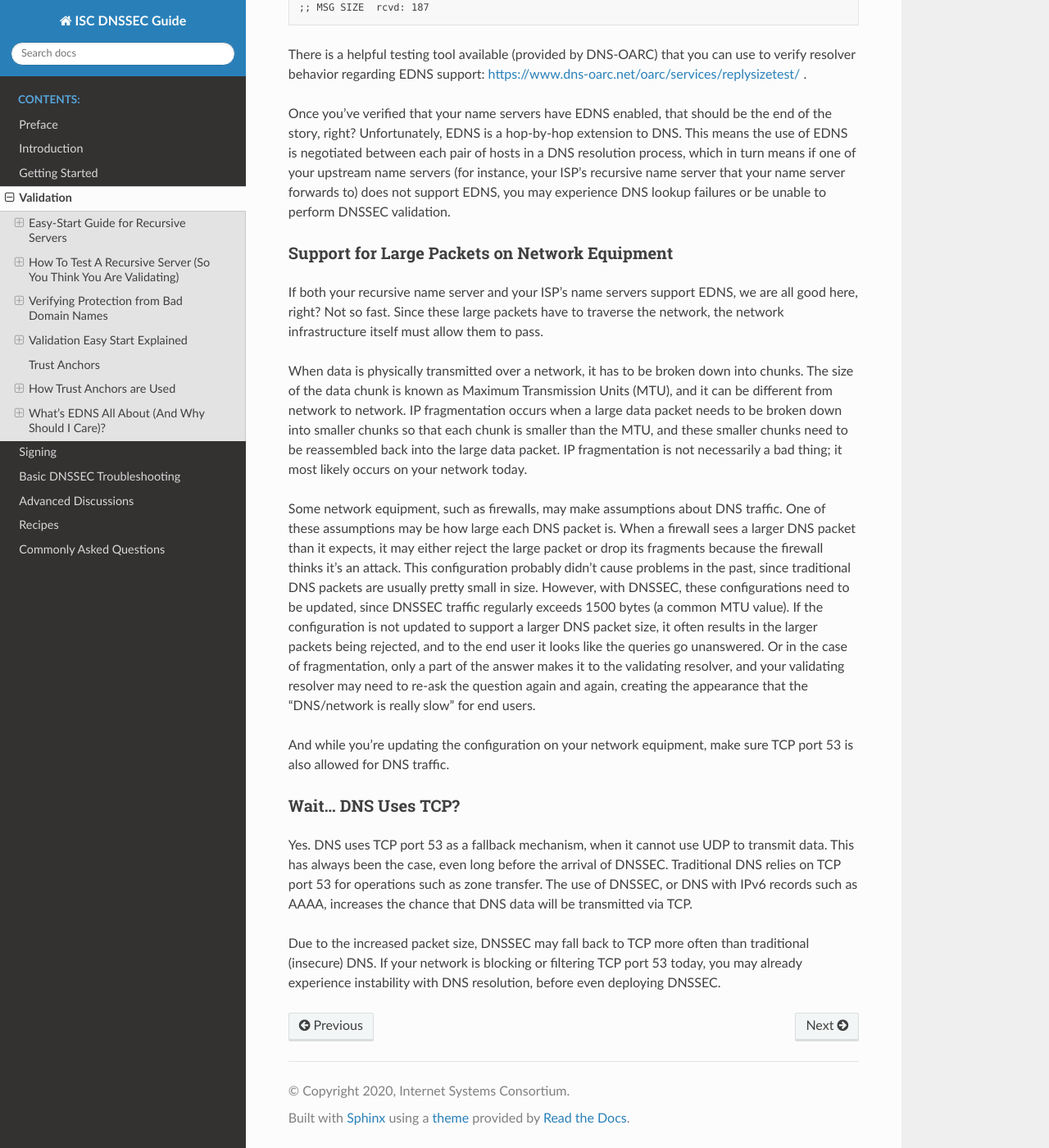
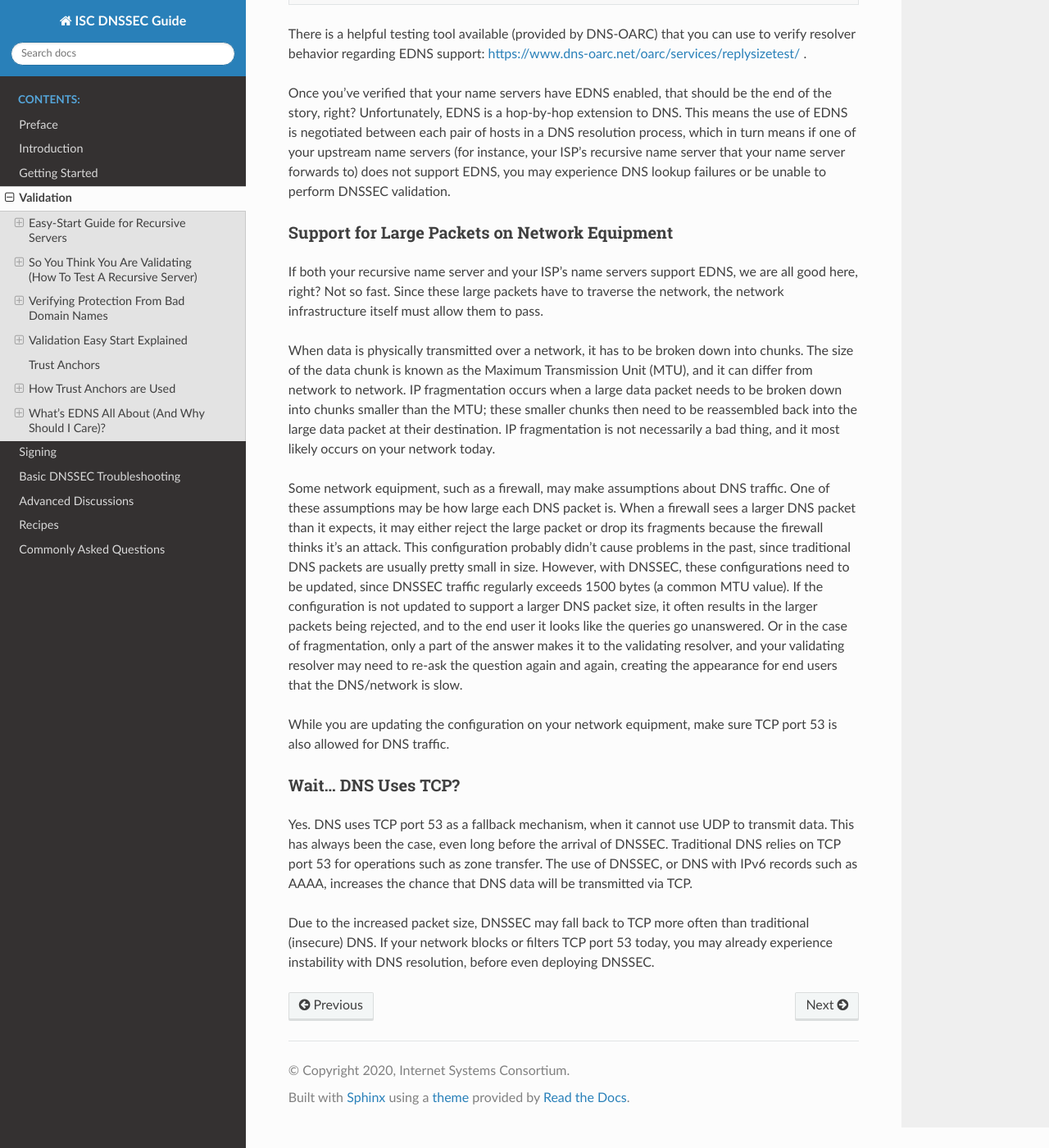
Before and after one commit to isc-projects/isc-dnssec-guide, a Sphinx documentation site: the page built from doc/validation.rst, in a window 1280 px wide and 1400 px high, scrolled down 13302 px. Shown: the whole window at 82% size. Built offline with Sphinx 7.4.7 and the Read the Docs theme 2.0.0, drawn with Linux system fonts in a browser that asks for light colours; some of the changed text lies outside the part shown.

Commit message:
Content and formatting edits

```diff
--- a/doc/validation.rst
+++ b/doc/validation.rst
@@ -54,9 +53,9 @@
 ~~~~~~~~~~~~~~~~~~~~~~~~~~~~~~~~~~~~~
 
 Once DNSSEC validation is enabled, any DNS response that does not pass
-the validation checks results in the domain name not getting
-resolved (often a SERVFAIL status seen by the client). If everything has
-been configured properly, this is good; it means that an end user has
+the validation checks results in a failure to resolve the domain name
+(often a SERVFAIL status seen by the client). If everything has
+been configured properly, this is the correct result; it means that an end user has
 been protected against a malicious attack.
 
 However, if there is a DNSSEC configuration issue (sometimes outside of
@@ -81,13 +80,13 @@
 
 .. _how_to_test_recursive_server:
 
-How To Test A Recursive Server (So You Think You Are Validating)
+So You Think You Are Validating (How To Test A Recursive Server)
 ----------------------------------------------------------------
 
-Okay, so now that you have reconfigured your recursive server and
+Now that you have reconfigured your recursive server and
 restarted it, how do you know that your recursive name server is
 actually verifying each DNS query? There are several ways to check, and
-we've listed a couple of suggestions below.
+we've listed a few of them below.
 
 .. _using_web_based_tests_to_verify:
 
@@ -96,21 +95,21 @@
 
 For most people, the simplest way to check if a recursive name server
 is indeed validating DNS queries is to use one of the many web-based
-tools.
+tools available via a simple online search.
 
 Configure your client computer to use the newly reconfigured recursive
-server for DNS resolution; then you can use any one of these
+server for DNS resolution; then use any one of these
 web-based tests to confirm that it is in fact validating DNS
 responses.
 
 .. _using_dig_to_verify:
 
-Using `dig` to Verify
-~~~~~~~~~~~~~~~~~~~~~
+Using ``dig`` to Verify
+~~~~~~~~~~~~~~~~~~~~~~~
 
 Web-based DNSSEC-verification tools often employ JavaScript. If you don't trust the
 JavaScript magic that the web-based tools rely on, you can take matters
-into your own hands and use a command line DNS tool to check your
+into your own hands and use a command-line DNS tool to check your
 validating resolver yourself.
 
 While ``nslookup`` is popular, partly because it comes pre-installed on
@@ -163,7 +162,7 @@
 
 The important detail in this output is the presence of the ``ad`` flag
 in the header. This signifies that BIND has retrieved all related DNSSEC
-information related to the target of the query (ftp.isc.org) and that
+information related to the target of the query (``ftp.isc.org``) and that
 the answer received has passed the validation process described in
 :ref:`how_are_answers_verified`. We can have confidence in the
 authenticity and integrity of the answer, that ``ftp.isc.org`` really
@@ -227,7 +226,7 @@
 
 .. _verifying_protection_from_bad_domains:
 
-Verifying Protection from Bad Domain Names
+Verifying Protection From Bad Domain Names
 ------------------------------------------
 
 It is also important to make sure that DNSSEC is protecting your network from
@@ -359,8 +358,8 @@
 
 .. _dnssec_validation_explained:
 
-`dnssec-validation`
-~~~~~~~~~~~~~~~~~~~
+``dnssec-validation``
+~~~~~~~~~~~~~~~~~~~~~
 
 ::
 
@@ -404,13 +403,13 @@
 How Does DNSSEC Change DNS Lookup (Revisited)?
 ~~~~~~~~~~~~~~~~~~~~~~~~~~~~~~~~~~~~~~~~~~~~~~
 
-So by now you've enabled validation on your recursive name server, and
+Now you've enabled validation on your recursive name server and
 verified that it works. What exactly changed? In
-:ref:`how_does_dnssec_change_dns_lookup` we looked at the very
-high-level, simplified 12 steps of DNSSEC validation process. Let's revisit
+:ref:`how_does_dnssec_change_dns_lookup` we looked at a very
+high-level, simplified version of the 12 steps of the DNSSEC validation process. Let's revisit
 that process now and see what your validating resolver is doing in more
 detail. Again, as an example we are looking up the A record for the
-domain name ``www.isc.org`` (:ref:`dnssec_12_steps`):
+domain name ``www.isc.org`` (see :ref:`dnssec_12_steps`):
 
 1.  The validating resolver queries the ``isc.org`` name servers for the
     A record of ``www.isc.org``. This query has the ``DNSSEC
@@ -455,9 +454,9 @@
 configured keys, or trust anchors, in :ref:`trust_anchors`.
 
 With DNSSEC, every response includes not just the
-answer, but a digital signature (RRSIG) as well. This is so the
-validating resolver can verify the answer received, and that's what we
-will look at in the next section, :ref:`how_are_answers_verified`.
+answer, but a digital signature (RRSIG) as well, so the
+validating resolver can verify the answer received. That is what we
+look at in the next section, :ref:`how_are_answers_verified`.
 
 .. _how_are_answers_verified:
 
@@ -580,7 +578,7 @@
 also known as a trust key, trust point, or secure entry point.
 
 The 12-step lookup process describes the DNSSEC lookup in the ideal
-world where every single domain name is signed and properly delegated,
+world, where every single domain name is signed and properly delegated,
 and where each validating resolver only needs to have one trust anchor - that
 is, the root's public key. But there is no restriction that the
 validating resolver must only have one trust anchor. In fact, in the
@@ -620,7 +618,7 @@
 DS record for ``.gov``, or ask the root name servers for their DNSKEY.
 
 In fact, whenever the validating resolver receives a DNSKEY, it checks
-to see if this is a configured trusted key, to decide whether it
+to see if this is a configured trusted key to decide whether it
 needs to continue chasing down the validation chain.
 
 .. _trusted_keys_and_managed_keys:
@@ -628,12 +626,12 @@
 Trusted Keys and Managed Keys
 ~~~~~~~~~~~~~~~~~~~~~~~~~~~~~
 
-So, since the resolver is validating, we must have at least one key (trust
+Since the resolver is validating, we must have at least one key (trust
 anchor) configured. How did it get here, and how do we maintain it?
 
 If you followed the recommendation in
 :ref:`easy_start_guide_for_recursive_servers`, by setting
-``dnssec-validation`` to <auto>, then there is nothing left to do.
+``dnssec-validation`` to *auto*, there is nothing left to do.
 BIND already includes a copy of the root key (in the file
 ``bind.keys``), and automatically updates it when the root key
 changes. [5]_ It looks something like this:
@@ -749,8 +747,8 @@
 ~~~~~~~~~~~~~~~~~~~
 
 For many years, BIND has had EDNS enabled by default,
-and the UDP packet size is set to a maximum of 4096 bytes. As the DNS
-administrator, there should not be any reconfiguration needed. You can
+and the UDP packet size is set to a maximum of 4096 bytes. The DNS
+administrator should not need to perform any reconfiguration. You can
 use ``dig`` to verify that your server supports EDNS and see the UDP packet
 size it allows with this ``dig`` command:
 
@@ -806,15 +804,15 @@
 itself must allow them to pass.
 
 When data is physically transmitted over a network, it has to be broken
-down into chunks. The size of the data chunk is known as Maximum
-Transmission Units (MTU), and it can be different from network to
+down into chunks. The size of the data chunk is known as the Maximum
+Transmission Unit (MTU), and it can differ from network to
 network. IP fragmentation occurs when a large data packet needs to be
-broken down into smaller chunks so that each chunk is smaller than the
-MTU, and these smaller chunks need to be reassembled back into the large
-data packet. IP fragmentation is not necessarily a bad thing; it most
+broken down into chunks smaller than the
+MTU; these smaller chunks then need to be reassembled back into the large
+data packet at their destination. IP fragmentation is not necessarily a bad thing, and it most
 likely occurs on your network today.
 
-Some network equipment, such as firewalls, may make assumptions about
+Some network equipment, such as a firewall, may make assumptions about
 DNS traffic. One of these assumptions may be how large each DNS packet
 is. When a firewall sees a larger DNS packet than it expects, it may either
 reject the large packet or drop its fragments because the firewall
@@ -827,10 +825,9 @@
 end user it looks like the queries go unanswered. Or in the case of
 fragmentation, only a part of the answer makes it to the validating
 resolver, and your validating resolver may need to re-ask the question
-again and again, creating the appearance that the "DNS/network is really slow"
-for end users.
+again and again, creating the appearance for end users that the DNS/network is slow.
 
-And while you're updating the configuration on your network equipment, make
+While you are updating the configuration on your network equipment, make
 sure TCP port 53 is also allowed for DNS traffic.
 
 .. _dns_uses_tcp:
@@ -846,6 +843,6 @@
 transmitted via TCP.
 
 Due to the increased packet size, DNSSEC may fall back to TCP more often
-than traditional (insecure) DNS. If your network is blocking or
-filtering TCP port 53 today, you may already experience instability with
+than traditional (insecure) DNS. If your network blocks or
+filters TCP port 53 today, you may already experience instability with
 DNS resolution, before even deploying DNSSEC.
```
Also changed, not shown: other parts of doc/validation.rst (+32 -34 lines).
